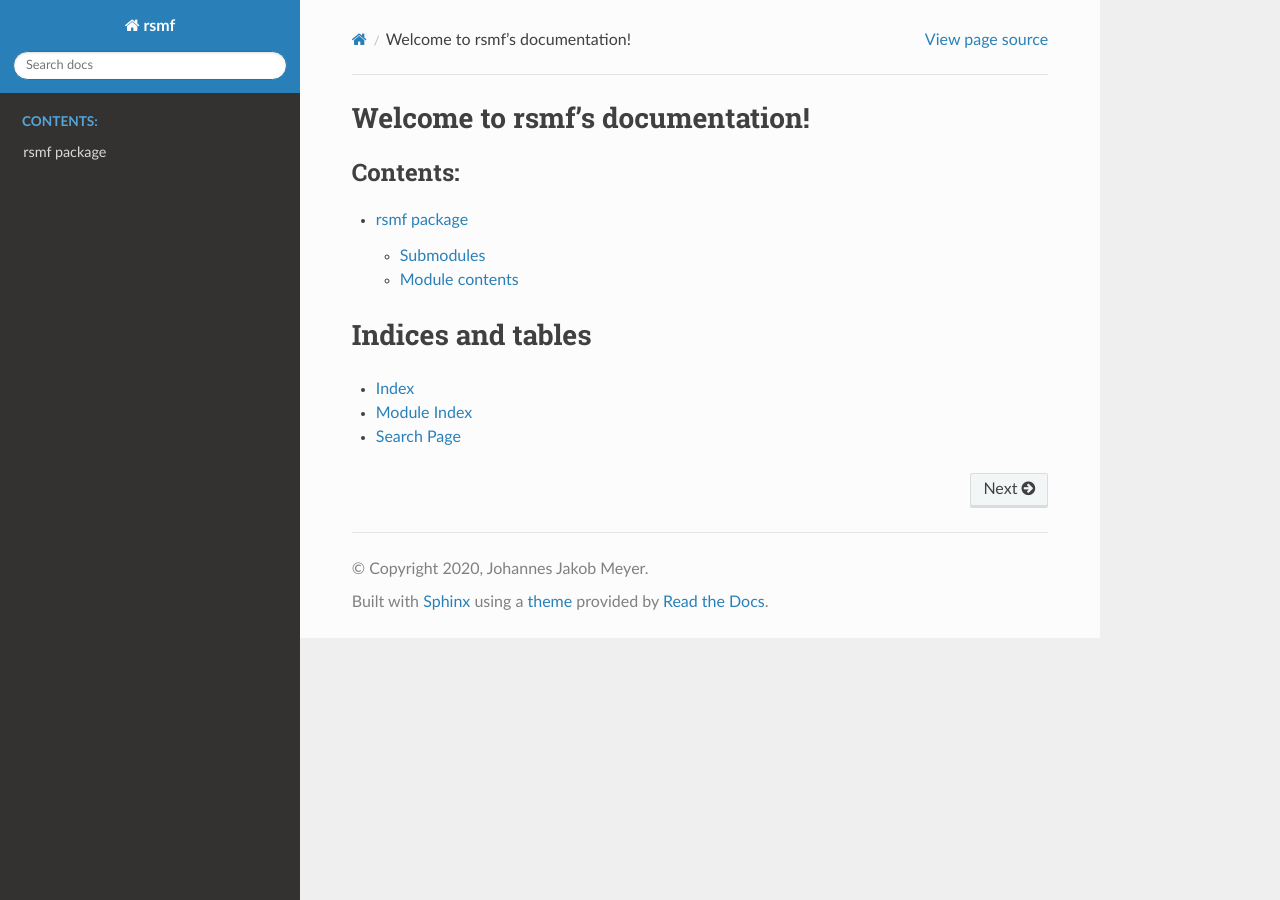
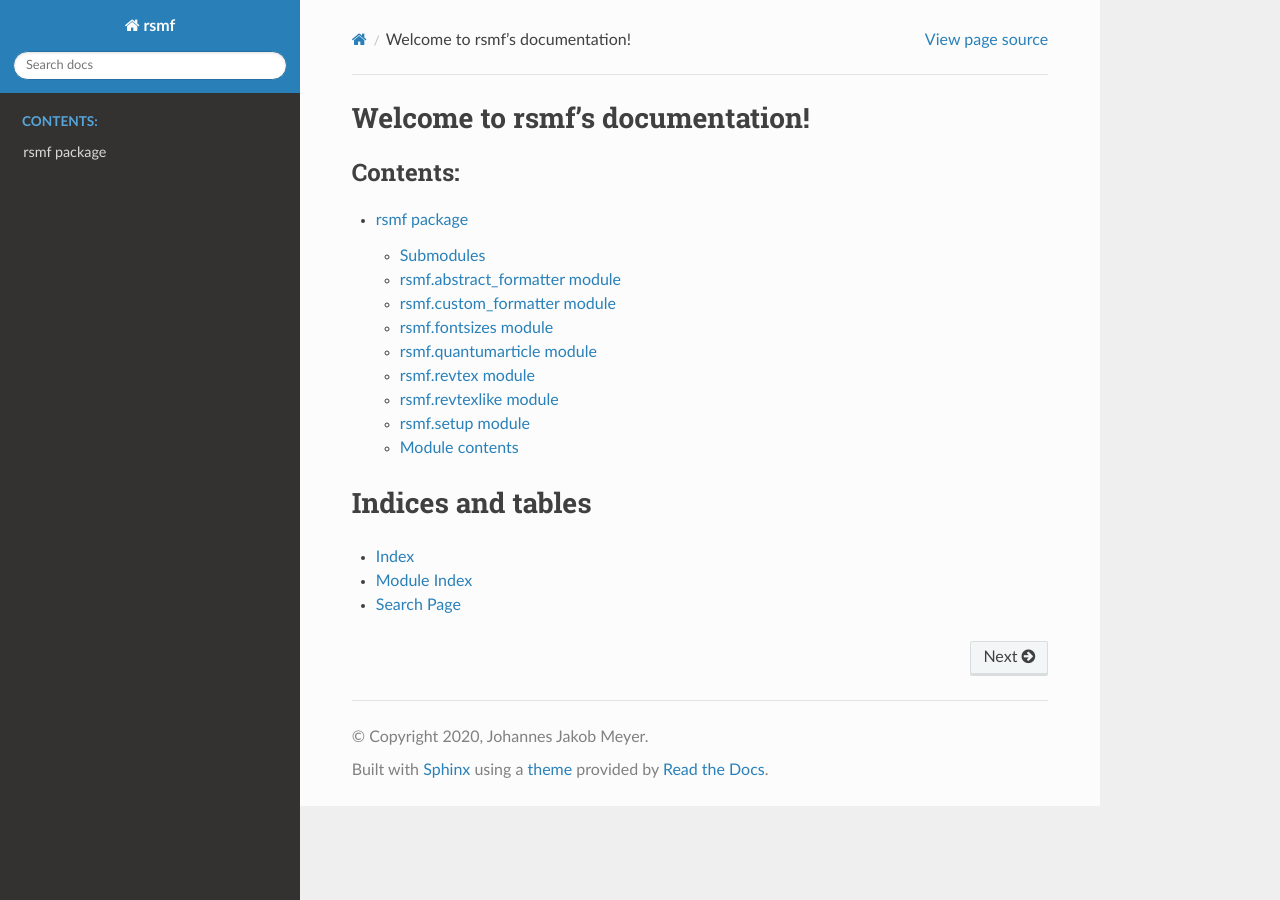
Before and after one commit to johannesjmeyer/rsmf, a Sphinx documentation site: the page built from docs/index.rst, in a window 1280 px wide. Built offline with Sphinx 7.4.7 and the Read the Docs theme 2.0.0, drawn with Linux system fonts in a browser that asks for light colours.

Commit message:
Update module docs

```diff
--- a/docs/source/rsmf.fontsize.rst
+++ /dev/null
@@ -1,7 +0,0 @@
-rsmf.fontsize module
-====================
-
-.. automodule:: rsmf.fontsize
-   :members:
-   :undoc-members:
-   :show-inheritance:
--- a/docs/source/rsmf.rst
+++ b/docs/source/rsmf.rst
@@ -4,12 +4,62 @@ rsmf package
 Submodules
 ----------
 
-.. toctree::
+rsmf.abstract\_formatter module
+-------------------------------
 
-   rsmf.fontsize
-   rsmf.quantumarticle
-   rsmf.revtex
-   rsmf.setup
+.. automodule:: rsmf.abstract_formatter
+   :members:
+   :undoc-members:
+   :show-inheritance:
+
+rsmf.custom\_formatter module
+-----------------------------
+
+.. automodule:: rsmf.custom_formatter
+   :members:
+   :undoc-members:
+   :show-inheritance:
+
+rsmf.fontsizes module
+---------------------
+
+.. automodule:: rsmf.fontsizes
+   :members:
+   :undoc-members:
+   :show-inheritance:
+
+rsmf.quantumarticle module
+--------------------------
+
+.. automodule:: rsmf.quantumarticle
+   :members:
+   :undoc-members:
+   :show-inheritance:
+
+rsmf.revtex module
+------------------
+
+.. automodule:: rsmf.revtex
+   :members:
+   :undoc-members:
+   :show-inheritance:
+
+rsmf.revtexlike module
+----------------------
+
+.. automodule:: rsmf.revtexlike
+   :members:
+   :undoc-members:
+   :show-inheritance:
+
+rsmf.setup module
+-----------------
+
+.. automodule:: rsmf.setup
+   :members:
+   :undoc-members:
+   :show-inheritance:
+
 
 Module contents
 ---------------
```
Also changed, not shown: docs/source/rsmf.quantumarticle.rst (deleted, +0 -7 lines), docs/source/rsmf.revtex.rst (deleted, +0 -7 lines), docs/source/rsmf.setup.rst (deleted, +0 -7 lines).
